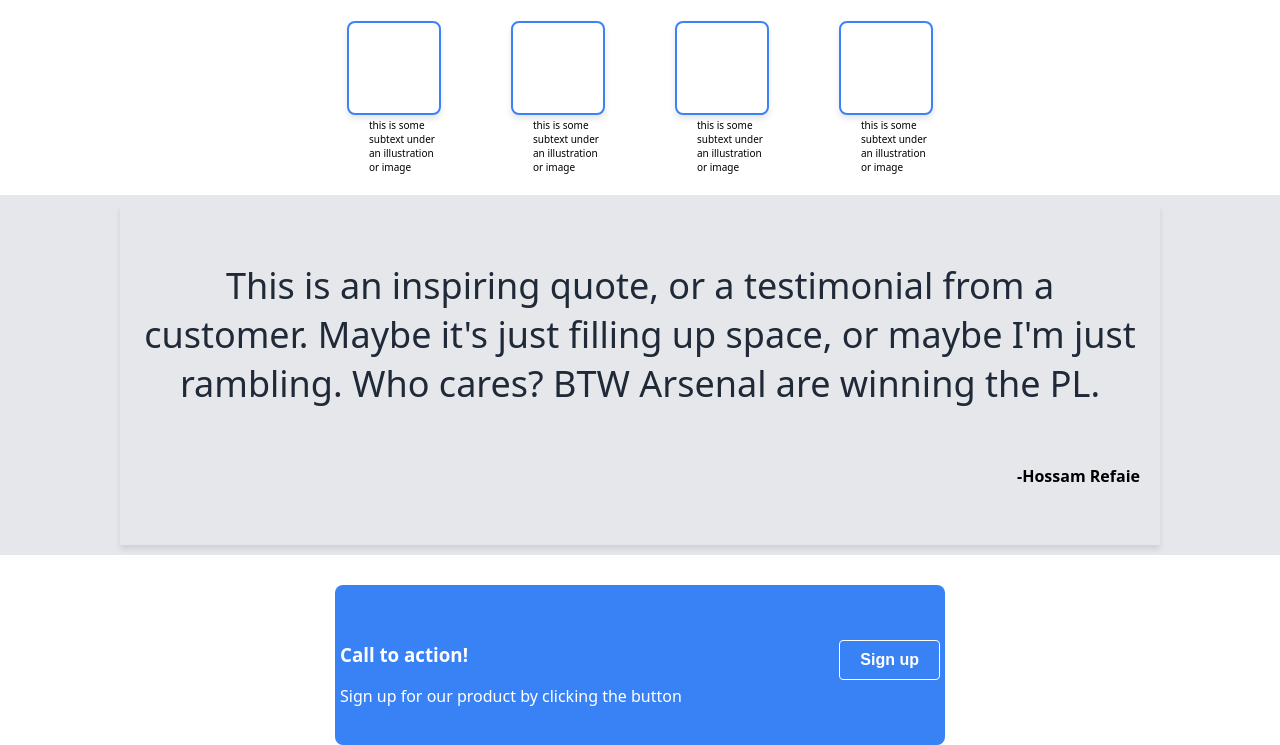
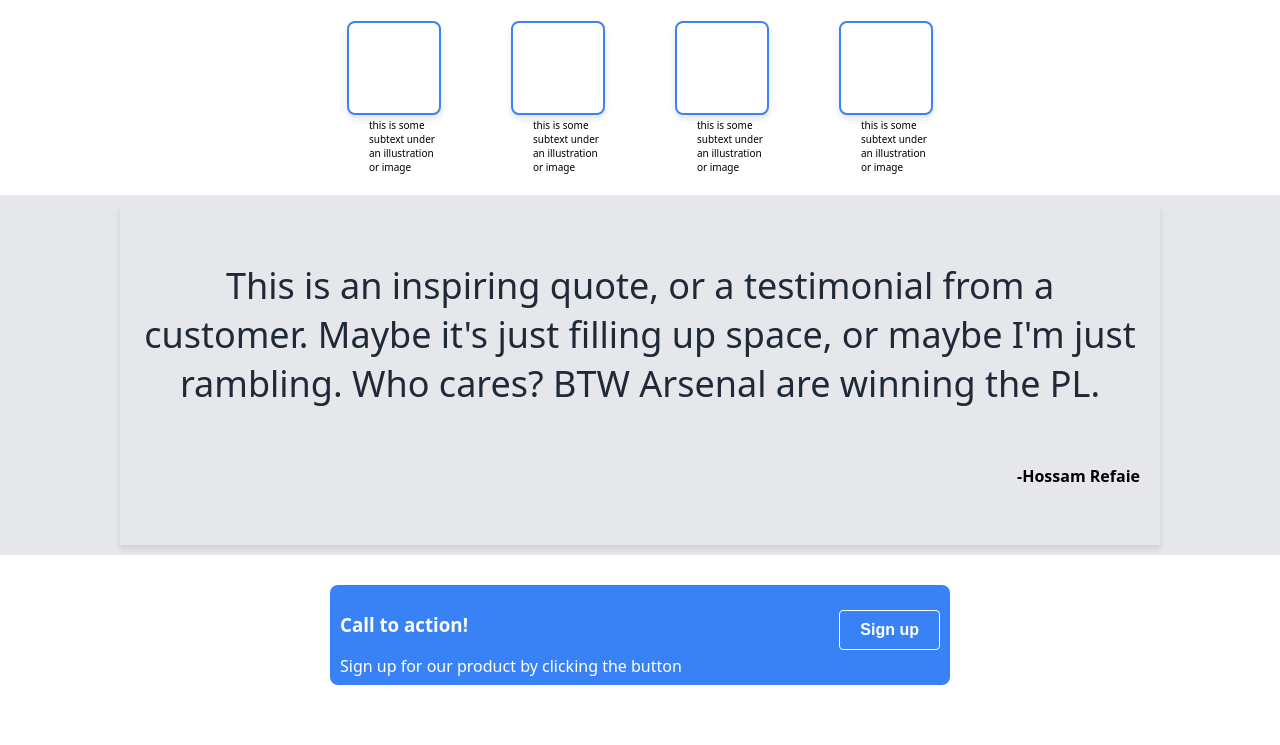
Before and after one commit to Hossam-Allam/dummy-landing-page, a plain HTML site: page index.html in a window 1280 px wide. Shown: the part 552-1297 px from the top of the page. After the commit the page ends 1257 px from the top, so only its background shows below. Drawn offline with Linux system fonts and the light colour scheme.

Commit message:
removed unecessary Lines

```diff
--- a/style.css
+++ b/style.css
@@ -158,12 +158,15 @@
 .container {
     background-color: #3882f6;
     color: white;
-    padding: 5px;
+    height: 100px;
+    padding-left: 10px;
+    padding-right: 10px;
     width: 600px;
     display: flex;
     justify-content: space-between;
     align-items: center;
     border-radius: 8px;
+    margin-bottom: 20px;
 }
 
 .container button {
@@ -179,8 +182,7 @@
 }
 
 .inner p {
-    display: flex;
-    flex-direction: column;
     gap: 0px;
     margin: 0;
+    align-self: center;
 }
```
